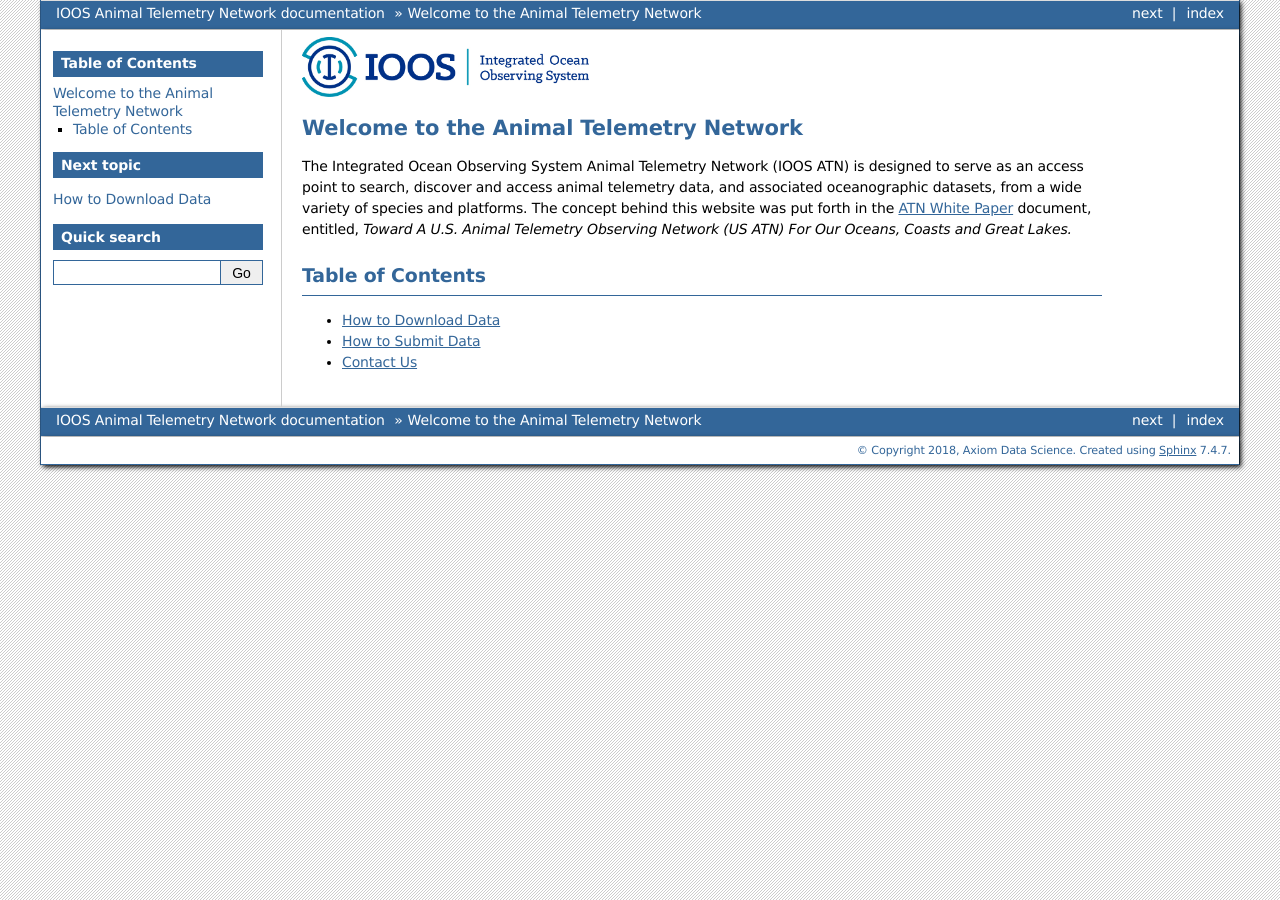
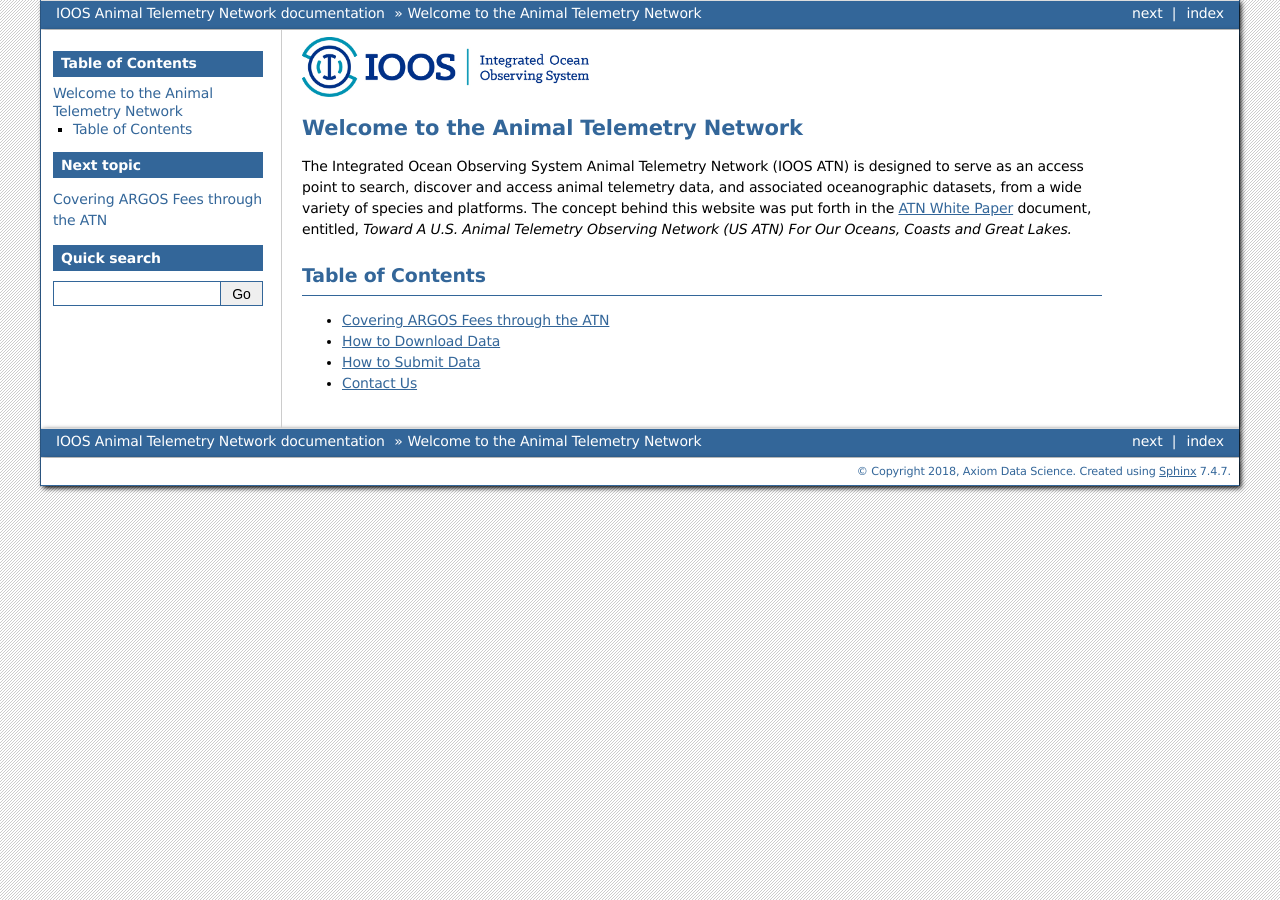
Before and after one commit to ioos/atn-docs, a Sphinx documentation site: the page built from docs/index.rst, in a window 1280 px wide. Built offline with Sphinx 7.4.7, drawn with Linux system fonts in a browser that asks for light colours; some of the changed lines change nothing that is shown.

Commit message:
Adding the ARGOS info

```diff
--- /dev/null
+++ b/docs/argos.rst
@@ -0,0 +1,35 @@
+.. _argos:
+
+Covering ARGOS Fees through the ATN
+===================================
+
+
+Background
+----------
+
+A top priority of the ATN is to facilitate and support baseline observations of marine animal movements and behaviors by helping to keep existing efforts going and to add to them as needed and defined through workshops and the ATN Steering Group. The satellite data collection and location service of Argos is an essential element of the U.S. national animal telemetry observations infrastructure. Consequently, providing sustained, robust Argos service to the U.S. marine animal tracking researchers within the ATN will help to insure the stability, continuity and sustainability of the high priority, long-term satellite tagging efforts of the ATN.
+
+A robust implementation arrangement for purchasing and supplying Argos satellite service to federal researchers has been in place for many years between NOAA and the North American Argos service provider, Woods Hole Group, Inc. (formerly CLS America). This mechanism provides a well-established, one-stop, swift and streamlined financial and administrative accounting vehicle for procuring these Argos services.
+
+The U.S. Animal Telemetry Network is implementing a multi-year program funded by the Office of Naval Research which will pay for the cost of Argos satellite tracking services for marine animal telemetry researchers who agree to display their animal tracks in real time on the ATN DAC website as well as submit their data to the ATN DAC. This program will also facilitate and simplify the process of paying these costs by leveraging the existing Argos implementation arrangement established between NOAA, in particular the NOAA Climate Program Office (CPO), and the Woods Hole Group, Inc. (WHG) to pay for the services. Payment of these services will be limited to a maximum $15K per year for each researcher. The requirement for submitting data to the DAC will continue for the duration of the project even after the cap is reached.
+
+
+Who is Eligible
+---------------
+
+The criteria below are used to determine telemetry researchers’ eligibility for having their Argos
+fees paid through this mechanism. To be eligible, the researcher must:
+
+#. Be actively engaged in marine animal satellite telemetry using Argos.
+
+#. Agree to submit their R/T tracks for display on the ATN DAC website if possible (requests for delayed display of protected species tracks will be addressed on a case-by-case basis).
+
+#. Agree to submit their complete raw tag data (location, behavior, environmental, etc.) to the ATN DAC in real-time for the duration of the project even after the $15K cap is reached. This data can be protected from download by others for the period of time specified by the sponsoring agency, otherwise see ATN Implementation Plan, Section 3. ATN Data-Sharing Guidelines for more detail. Implementation Plan is at: https://ioos.noaa.gov/project/atn/.
+
+#. Provide to the ATN your Argos Program Name and Number, the Species being tracked, Researcher name(s) and e-mail address(es), Institution and Location, Tag Manufacturer and Model, and a list of the Argos ID numbers for which funding is requested.
+
+
+How to Apply
+------------
+
+Please download, fill out, and email :download:`this pdf </downloads/atn_argos_form.pdf>` to Bill Woodward, ATN Coordinator at bill.woodward@noaa.gov.
--- a/docs/index.rst
+++ b/docs/index.rst
@@ -14,6 +14,7 @@
 .. toctree::
    :maxdepth: 1
 
+   argos
    getting-data
    submit-data
    contact-us
```
Also changed, not shown: 1 other file.
